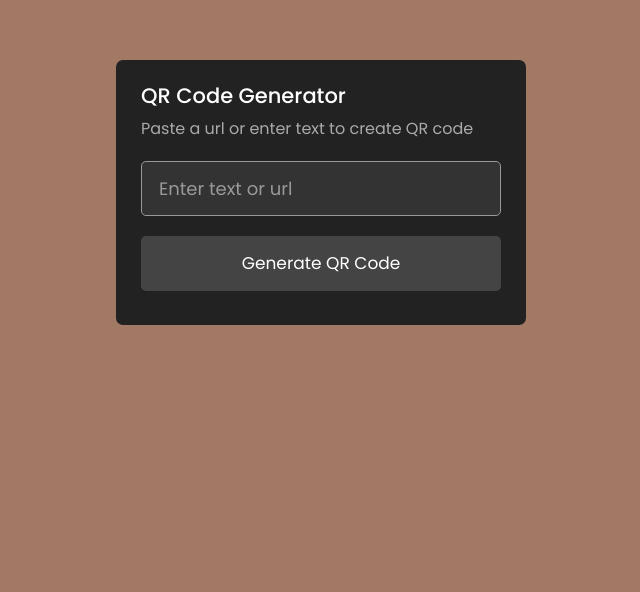
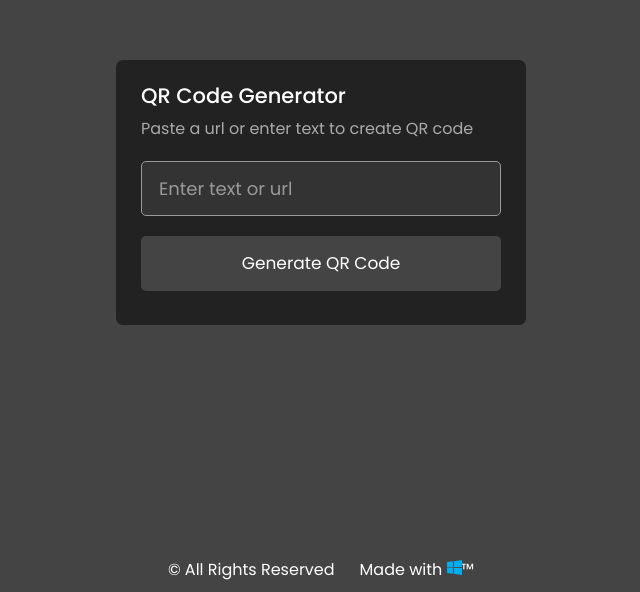
Before and after one commit to vitalinx7/qrcode-generator, a plain HTML site: page index.html in a window 1280 px wide. Shown: the part 208-800 px from the top of the page, without its empty margins (319-959 px from the left). Drawn offline with Linux system fonts and the light colour scheme.

Commit message:
add footer

```diff
--- a/index.html
+++ b/index.html
@@ -21,7 +21,10 @@
             <img src="" alt="qr-code">
         </div>
     </div>
-
+    <footer>
+        <p>&copy; All Rights Reserved </p>
+        <p>Made with <img src="windows-logo.svg" width="15" height="15"/>&trade;</p>
+     </footer>
     <script src="script.js"></script>
 </body>
 </html>
--- a/styles.css
+++ b/styles.css
@@ -12,7 +12,7 @@ body {
     padding: 0 10px;
     min-height: 100vh;
     align-items: center;
-    background: #a17965;
+    background: #444;
     justify-content: center;
     color: #fff;
 }
@@ -126,3 +126,13 @@ header p {
         width: 160px;
     }
 }
+
+footer {
+    position: absolute;
+    display: flex;
+    color: #fff;
+    bottom: 0;
+    margin: 10px;
+    gap: 25px;
+    z-index: -1;
+}
```
Also changed, not shown: windows-logo.svg (added), 1 other file.
